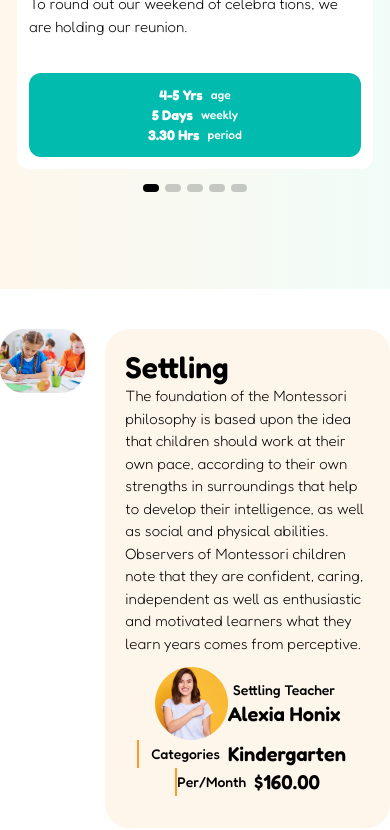
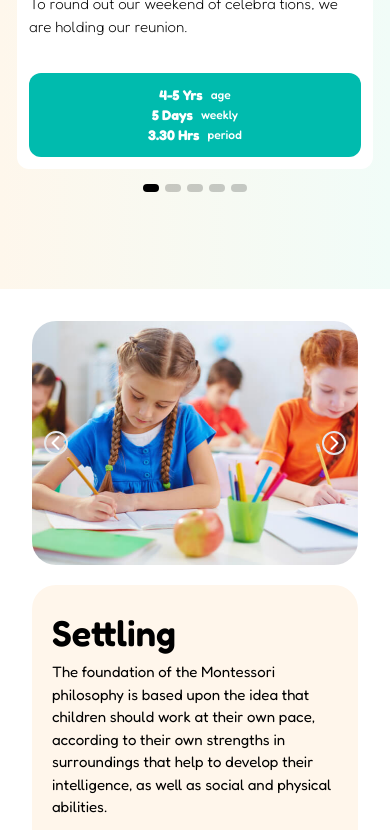
Before and after one commit to TalhaSeven/Dynamic-Corporate-Website, a React (Create React App) app: page / in a window 390 px wide. Shown: the part 1156-1986 px from the top of the page. Built offline with nearby package versions, Linux system fonts and the light colour scheme; a web font is replaced by a local one; what tw-elements would draw is missing.

Commit message:
swiperEnd

```diff
--- a/src/App.css
+++ b/src/App.css
@@ -15,6 +15,9 @@
 
 
 }
+.settlingButton:hover{
+background-color: transparent !important;
+}
 
 @media (max-width:768px) {
     .swiper{
@@ -22,6 +25,41 @@
       }
 }
 
-.settlingButton:hover{
-background-color: transparent !important;
+@media (min-width:1210px) {
+    .itemsSlide{
+      height: 100%;
+      }
 }
+
+@media (min-width:1230px) {
+    .settlingBorder{
+
+     border-left :  1px solid #FF9B24!important;
+     border-right :  1px solid #FF9B24!important;
+      }
+}
+@media (max-width:1024px) {
+    .settlingBorder{
+     border-left :  1px solid #FF9B24!important;
+     border-right :  1px solid #FF9B24!important;
+      }
+}
+@media (max-width:640px) {
+    .settlingBorder{
+     border-left : none !important;
+     border-right :  none !important;
+      }
+      .settlingBorder,.perMonth,.settlingTeacher{
+        padding: 0 !important;
+    }
+}
+
+@media (max-width:300px) {
+    .imgCircle{
+        display: none;
+    }
+    .settlingBorder,.perMonth,.settlingTeacher{
+        padding: 0 !important;
+    }
+
+}
--- a/src/App.js
+++ b/src/App.js
@@ -8,7 +8,7 @@ import SwiperOur from "./components/SwiperOur";
 
 import Settling from "./components/Settling";
 
-import Faq from "./components/Faq";
+//import Faq from "./components/Faq";
 
 
 
--- a/src/components/Settling.jsx
+++ b/src/components/Settling.jsx
@@ -8,54 +8,54 @@ const Settling = () => {
   }, []);
 
   return (
-    <div className="py-10  font-fredoka">
-      <div className="flex space-x-5 container">
-        <div className=" carouselDiv basis-1/2">
+    <div className="p-8 lg:p-30 font-fredoka">
+      <div className="flex flex-col space-y-5 lg:space-y-0  lg:flex-row lg:space-x-5 container  ">
+        <div className=" basis-1/2 h-full w-full">
           <div
             id="carouselExampleCaptions"
-            className="relative rounded-lg"
+            className="relative rounded-lg "
             data-te-carousel-init=""
             data-te-ride="carousel"
           >
             {/*Carousel indicators*/}
 
             {/*Carousel items*/}
-            <div className="relative w-full overflow-hidden after:clear-both after:block after:content-[''] rounded-3xl">
+            <div className="itemsSlide relative w-full  overflow-hidden after:clear-both after:block after:content-[''] rounded-3xl">
               {/*First item*/}
               <div
-                className="relative float-left -mr-[100%] w-full transition-transform duration-[600ms] ease-in-out motion-reduce:transition-none"
+                className="relative float-left -mr-[100%] h-full w-full transition-transform duration-[600ms] ease-in-out motion-reduce:transition-none "
                 data-te-carousel-active=""
                 data-te-carousel-item=""
                 style={{ backfaceVisibility: "hidden" }}
               >
                 <img
                   src="./image/home-program-1.jpg"
-                  className="block h-full w-full "
-                  alt="..."
+                  className="block  w-full  max-h-[400px]  md:max-h-[440px] lg:h-[496px] object-cover "
+                  alt="img"
                 />
                 <div className="absolute inset-x-[15%] bottom-5 hidden py-5 text-center text-white md:block"></div>
               </div>
               {/*Second item*/}
               <div
-                className="relative float-left -mr-[100%] hidden w-full transition-transform duration-[600ms] ease-in-out motion-reduce:transition-none"
+                className="relative float-left -mr-[100%] hidden h-full w-full transition-transform duration-[600ms] ease-in-out motion-reduce:transition-none"
                 data-te-carousel-item=""
                 style={{ backfaceVisibility: "hidden" }}
               >
                 <img
                   src="./image/home-program-2.jpg"
-                  className="block w-full h-full"
+                  className="block w-full  object-cover max-h-[400px] md:max-h-[440px]  lg:h-[496px]"
                   alt="..."
                 />
               </div>
               {/*Third item*/}
               <div
-                className="relative float-left -mr-[100%] hidden w-full transition-transform duration-[600ms] ease-in-out motion-reduce:transition-none"
+                className="relative float-left -mr-[100%] h-full hidden w-full transition-transform duration-[600ms] ease-in-out motion-reduce:transition-none"
                 data-te-carousel-item=""
                 style={{ backfaceVisibility: "hidden" }}
               >
                 <img
                   src="./image/home-program-3.jpg"
-                  className="block w-full h-full"
+                  className="block w-full  object-cover max-h-[400px]  md:max-h-[440px] lg:h-[496px]"
                   alt="..."
                 />
               </div>
@@ -67,8 +67,8 @@ const Settling = () => {
               data-te-target="#carouselExampleCaptions"
               data-te-slide="prev"
             >
-              <span className="inline-block">
-                <div className="h-8 w-8 rounded-full border-2 flex text-white items-center justify-center hover:bg-white hover:text-black">
+              <span className="btnInline inline-block">
+                <div className="h-6 w-6 sm:h-8 sm:w-8 rounded-full border-2 flex text-white items-center justify-center hover:bg-white hover:text-black">
                   <i className="fa-solid fa-chevron-left"></i>
                 </div>
               </span>
@@ -83,8 +83,8 @@ const Settling = () => {
               data-te-target="#carouselExampleCaptions"
               data-te-slide="next"
             >
-              <span className="inline-block">
-                <div className="h-8 w-8 rounded-full border-2 flex items-center justify-center hover:bg-white hover:text-black">
+              <span className="btnInline inline-block">
+                <div className="h-6 w-6 sm:h-8 sm:w-8 rounded-full border-2 flex items-center justify-center hover:bg-white hover:text-black">
                   <i className="fa-solid fa-chevron-right"></i>
                 </div>
               </span>
@@ -94,46 +94,47 @@ const Settling = () => {
             </button>
           </div>
         </div>
-        <div className="flex flex-col settlingDiv basis-1/2 bg-[#FFF6EB] p-5 justify-between rounded-3xl">
-          <h3 className="text-3xl font-semibold">Settling</h3>
-          <p className="font-light text-[15px]">
+        <div className=" basis-1/2 bg-[#FFF6EB]  flex flex-col justify-between rounded-3xl p-5 min-h-[400px] md:max-h-[440px] lg:h-[496px]">
+          <h3 className="text-4xl font-semibold pt-2">Settling</h3>
+          <p className="font-normal lg:font-light text-[15px] lg:min-h-[80px] py-2 lg:py-0">
             The foundation of the Montessori philosophy is based upon the idea
             that children should work at their own pace, according to their own
             strengths in surroundings that help to develop their intelligence,
             as well as social and physical abilities.
           </p>
-          <p className="font-light text-[15px]">
+          <p className="font-normal lg:font-light text-[15px] lg:min-h-[60px]">
             Observers of Montessori children note that they are confident,
             caring, independent as well as enthusiastic and motivated learners
             what they learn years comes from perceptive.
           </p>
-          <div className="flex flex-col sm:flex-row items-center justify-center   p-3 divide-x-2 divide-solid divide-[#FF9B24]">
-            <div className="flex sm:flex-col items-start justify-center  space-x-2  basis-1/2 ">
+
+          <div className="flex  items-center justify-center xs:justify-start xl:justify-between  flex-wrap xs:mt-2  md:mt-0">
+            <div className="settlingTeacher flex  items-start  space-x-2   pe-3 ">
               <div className="flex ">
                 <img
                   src="image/author-1.png"
                   alt="img not found!"
-                  className="w-[73px] h-[73px]"
+                  className="imgCircle w-[73px] h-[73px]"
                 />
-                <div className="flex flex-col items-center justify-center">
-                  <span className="text-light text-sm md:text-base whitespace-nowrap">
+                <div className="flex flex-col  justify-center">
+                  <span className="text-light text-sm md:text-base whitespace-nowrap ">
                     Settling Teacher
                   </span>
-                  <span className="text-xl font-semibold">Alexia Honix</span>
+                  <span className="text-xl font-semibold whitespace-nowrap">Alexia Honix</span>
                 </div>
               </div>
             </div>
-            <div className="flex sm:flex-col items-center space-x-2 text-center basis-1/4 px-3">
-              <span className="text-sm md:text-base whitespace-nowrap">
+            <div className="settlingBorder flex flex-col  items-center justify-center px-3 space-x-2 text-center h-[50px]    ">
+              <span className="text-sm md:text-base whitespace-nowrap ">
                 Categories
               </span>
-              <span className="text-xl font-semibold">Kindergarten</span>
+              <span className="text-xl font-semibold whitespace-nowrap">Kindergarten</span>
             </div>
-            <div className="flex sm:flex-col items-center space-x-2 text-center basis-1/4">
-              <span className="text-sm md:text-base whitespace-nowrap ">
+            <div className="perMonth flex flex-col items-center space-x-2 text-center ps-2">
+              <span className="text-sm md:text-base whitespace-nowrap  ">
                 Per/Month
               </span>
-              <span className="text-xl font-semibold">$160.00</span>
+              <span className="text-xl font-semibold whitespace-nowrap">$160.00</span>
             </div>
           </div>
         </div>
--- a/src/components/Slider2.css
+++ b/src/components/Slider2.css
@@ -151,9 +151,7 @@ font-weight: 500;
     .content div{
         font-size: 16px;
     }
-    button{
-        visibility: hidden;
-     }
+
 
 
 
--- a/tailwind.config.js
+++ b/tailwind.config.js
@@ -7,12 +7,12 @@ module.exports = {
   theme: {
     container: {
       center: true,
-      screens: {
-        md:'540px',
-        lg:'720px',
-        xl:'1140px',
-       '2xl':'1140px',
-       },
+      // screens: {
+      //   md:'720px',
+      //   lg:'960px',
+      //   xl:'1140px',
+      //  '2xl':'1140px',
+      //  },
       },
     extend: {
       boxShadow: {
```
